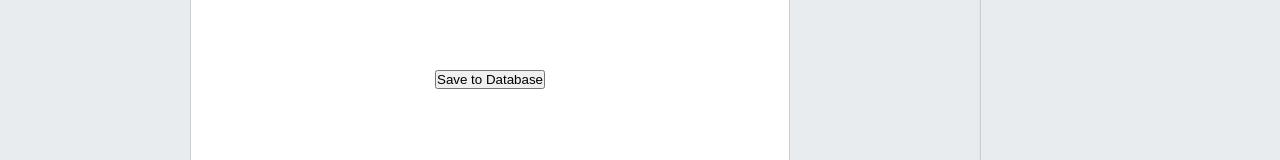
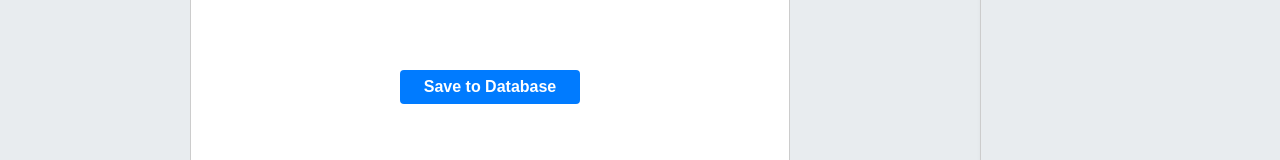
Before and after one commit to LeeThanh2107/ISD_FE, a React (Create React App) app: page /writer/create-article in a window 1280 px wide. Shown: the part 470-630 px from the top of the page. Built offline with nearby package versions, Linux system fonts and the light colour scheme; no server answers.

Commit message:
New Article

```diff
--- a/src/css/NewArticle.css
+++ b/src/css/NewArticle.css
@@ -25,9 +25,42 @@
   width: 100%;
   max-width: 600px; /* Match the width of the content area */
 }
+/* Save Button Styling */
 .save-button-container {
   margin-top: 1rem;
   text-align: center;
+}
+
+.save-button {
+  background: #007bff; /* Blue background */
+  color: white; /* White text */
+  font-weight: 600; /* Bold text */
+  font-size: 1rem; /* Adjust font size as needed */
+  padding: 0.5rem 1.5rem; /* Padding for size */
+  border: none; /* No border */
+  border-radius: 4px; /* Slightly rounded corners */
+  cursor: pointer; /* Pointer cursor on hover */
+  transition: background 0.2s ease; /* Smooth hover transition */
+}
+
+.save-button:hover {
+  background: #0056b3; /* Darker blue on hover */
+}
+
+.save-button:focus {
+  outline: none; /* Remove default focus outline */
+  box-shadow: 0 0 0 3px rgba(0, 123, 255, 0.3); /* Add a subtle focus ring */
+}
+
+/* Ensure save-status styling remains consistent */
+.save-status {
+  margin-top: 0.5rem;
+  color: #555;
+  font-size: 0.9rem;
+}
+
+.save-status:empty {
+  display: none;
 }
 
 /* Modal Overlay */
@@ -90,14 +123,6 @@
 /* Prevent background scrolling when modal is open */
 body.modal-open {
   overflow: hidden;
-}
-.save-status {
-  margin-top: 0.5rem;
-  color: #555;
-  font-size: 0.9rem;
-}
-.save-status:empty {
-  display: none;
 }
 /* Toolbar */
 .toolbar {
--- a/src/public/Writer/NewArticle.js
+++ b/src/public/Writer/NewArticle.js
@@ -139,7 +139,7 @@ const ManuscriptSubmission = () => {
   };
 
   const handleRedirectHome = () => {
-    window.location.href = '/home'// Redirect to home screen
+    window.location.href = '/writer/home'// Redirect to home screen
   };
 
   const renderEditable = (ref, value, placeholder, fieldName) => (
@@ -224,7 +224,7 @@ const ManuscriptSubmission = () => {
             </div>
 
             <div className="save-button-container">
-              <button type="button" onClick={handleSaveClick}>
+              <button type="button" className="save-button" onClick={handleSaveClick}>
                 Save to Database
               </button>
               {saveStatus && <p className="save-status">{saveStatus}</p>}
```
